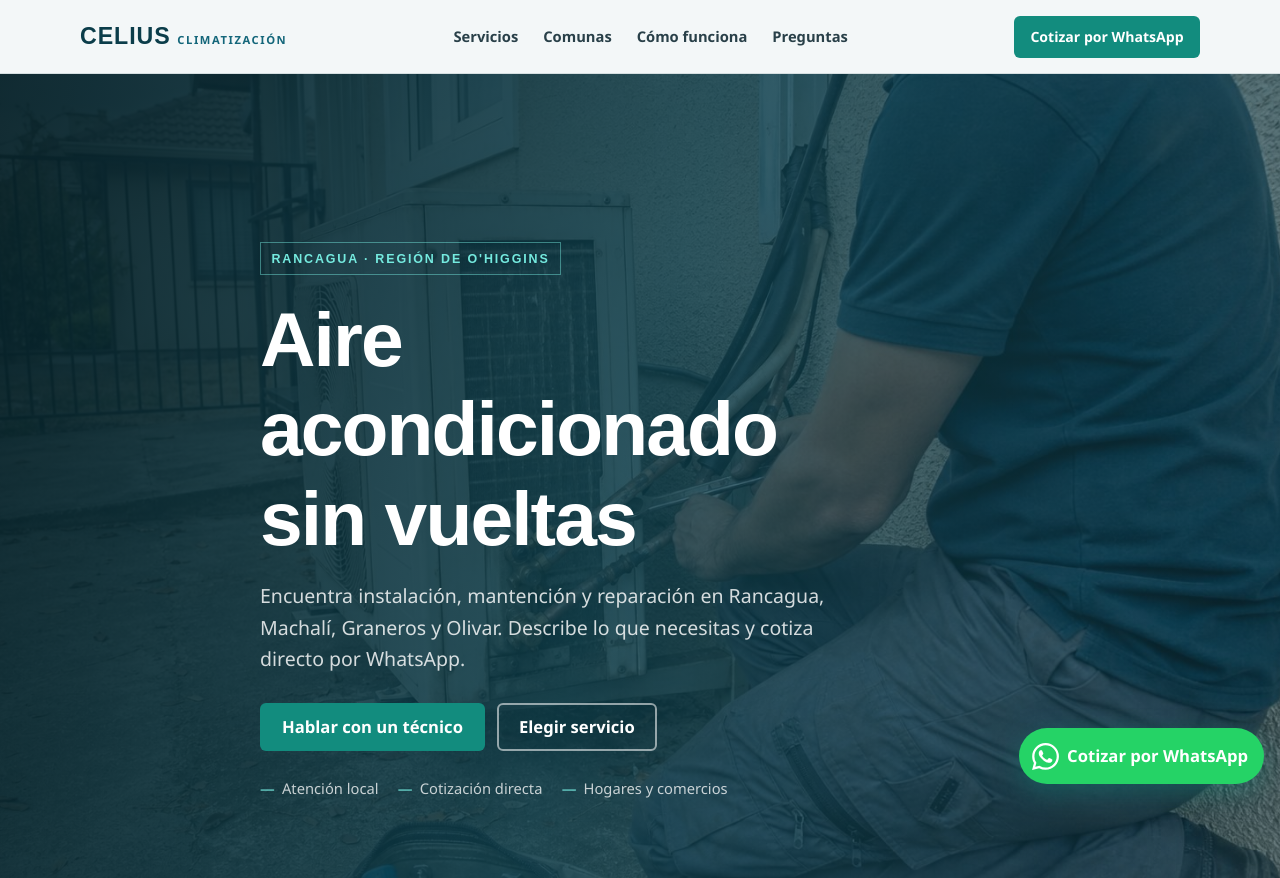
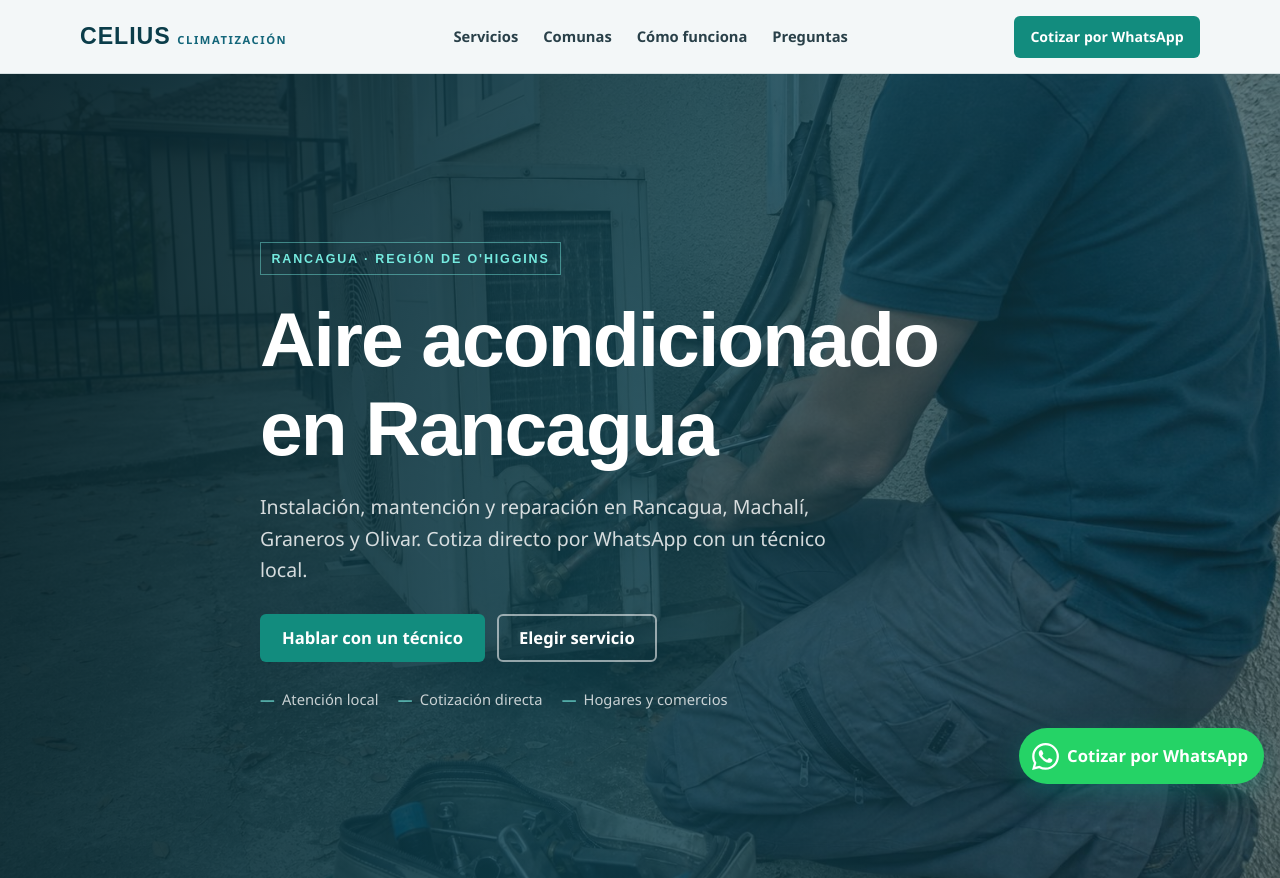
Before and after one commit to zerobitcl/accrancagua, a plain HTML site: page index.html in a window 1280 px wide. Shown: the top 878 px of the page. Drawn offline with Linux system fonts and the light colour scheme.

Commit message:
refactor: update hero section text in index.html for clarity and local focus, and adjust heading width in site.css for better layout

```diff
--- a/assets/site.css
+++ b/assets/site.css
@@ -114,7 +114,7 @@ h1, h2, h3 { font-family: var(--display); line-height: 1.16; }
 h1 { font-size: clamp(2.15rem, 8vw, 4.8rem); letter-spacing: -.025em; }
 h2 { font-size: clamp(1.7rem, 4vw, 2.55rem); color: var(--brand); letter-spacing: -.015em; }
 h3 { font-size: 1.18rem; }
-.hero h1 { max-width: 15ch; }
+.hero h1 { max-width: 18ch; }
 .hero-lead, .page-hero p { max-width: 55ch; margin-top: 1.1rem; color: rgba(255,255,255,.82); font-size: clamp(1.05rem, 2.5vw, 1.22rem); }
 .hero-actions { display: flex; flex-wrap: wrap; gap: .75rem; margin-top: 1.75rem; }
 .proof-line { display: flex; flex-wrap: wrap; gap: .65rem 1.2rem; margin-top: 1.65rem; color: rgba(255,255,255,.76); font-size: .92rem; }
--- a/index.html
+++ b/index.html
@@ -143,8 +143,8 @@
       </div>
       <div class="wrap hero-content">
         <span class="brand-kicker">Rancagua · Región de O'Higgins</span>
-        <h1 id="hero-title">Aire acondicionado sin vueltas</h1>
-        <p class="hero-lead">Encuentra instalación, mantención y reparación en Rancagua, Machalí, Graneros y Olivar. Describe lo que necesitas y cotiza directo por WhatsApp.</p>
+        <h1 id="hero-title">Aire acondicionado en Rancagua</h1>
+        <p class="hero-lead">Instalación, mantención y reparación en Rancagua, Machalí, Graneros y Olivar. Cotiza directo por WhatsApp con un técnico local.</p>
         <div class="hero-actions">
           <a class="btn btn-primary" href="#" data-wa data-wa-source="inicio-hero" data-wa-msg="Hola Celius Climatización, necesito ayuda con un aire acondicionado. Mi comuna es:">Hablar con un técnico</a>
           <a class="btn btn-light" href="#servicios">Elegir servicio</a>
```
